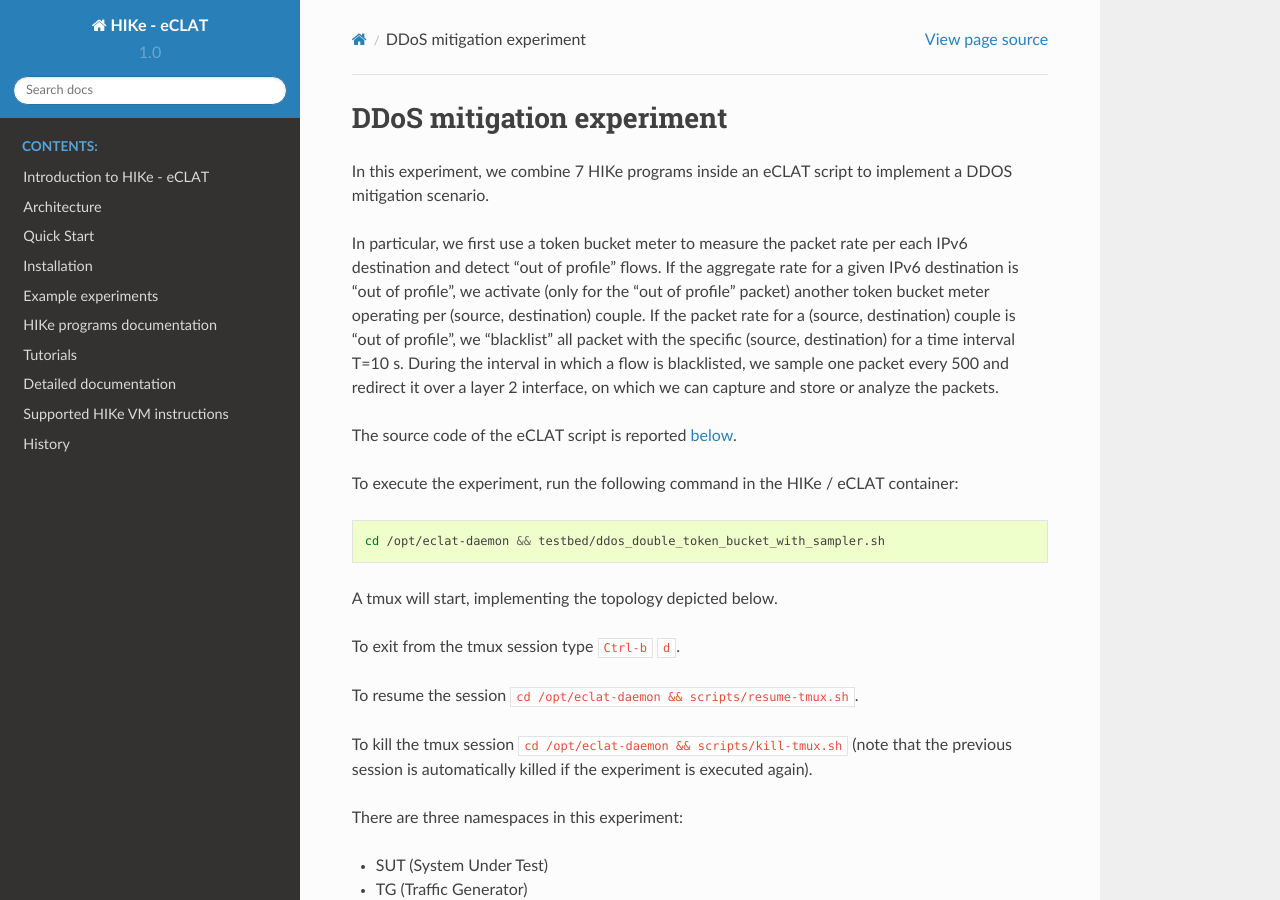
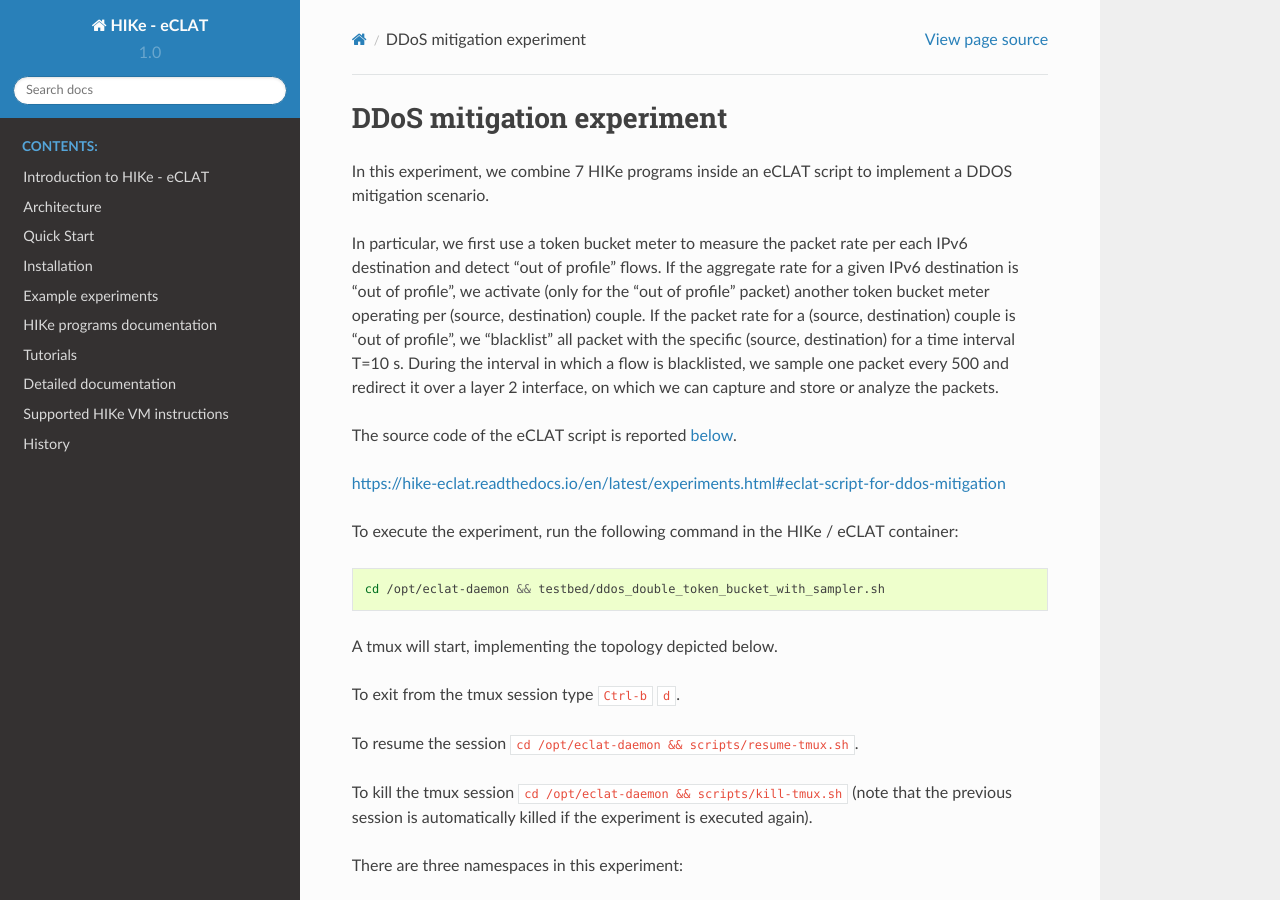
Before and after one commit to hike-eclat/docs, a Sphinx documentation site: the page built from docs/experiment_ddos_double_token_bucket.rst, in a window 1280 px wide and 900 px high. Built offline with Sphinx 7.4.7 and the Read the Docs theme 2.0.0, drawn with Linux system fonts in a browser that asks for light colours; pages that are not in the unit, such as notebooks, are missing from menus; some of the changed lines change nothing that is shown.

Commit message:
Update experiment_ddos_double_token_bucket.rst

```diff
--- a/docs/experiment_ddos_double_token_bucket.rst
+++ b/docs/experiment_ddos_double_token_bucket.rst
@@ -6,6 +6,8 @@
 In particular, we first use a token bucket meter to measure the packet rate per each IPv6 destination and detect "out of profile" flows. If the aggregate rate for a given IPv6 destination is "out of profile", we activate (only for the "out of profile" packet) another token bucket meter operating per (source, destination) couple. If the packet rate for a (source, destination) couple is "out of profile", we "blacklist" all packet with the specific (source, destination) for a time interval T=10 s. During the interval in which a flow is blacklisted, we sample one packet every 500 and redirect it over a layer 2 interface, on which we can capture and store or analyze the packets.
 
 The source code of the eCLAT script is reported `below <eCLAT script>`_.
+
+https://hike-eclat.readthedocs.io/en/latest/experiments.html#eclat-script-for-ddos-mitigation
 
 .. Inside the container run: ``cd /opt/eclat-daemon && testbed/ddos_double_token_bucket_with_sampler.sh``
 
```
